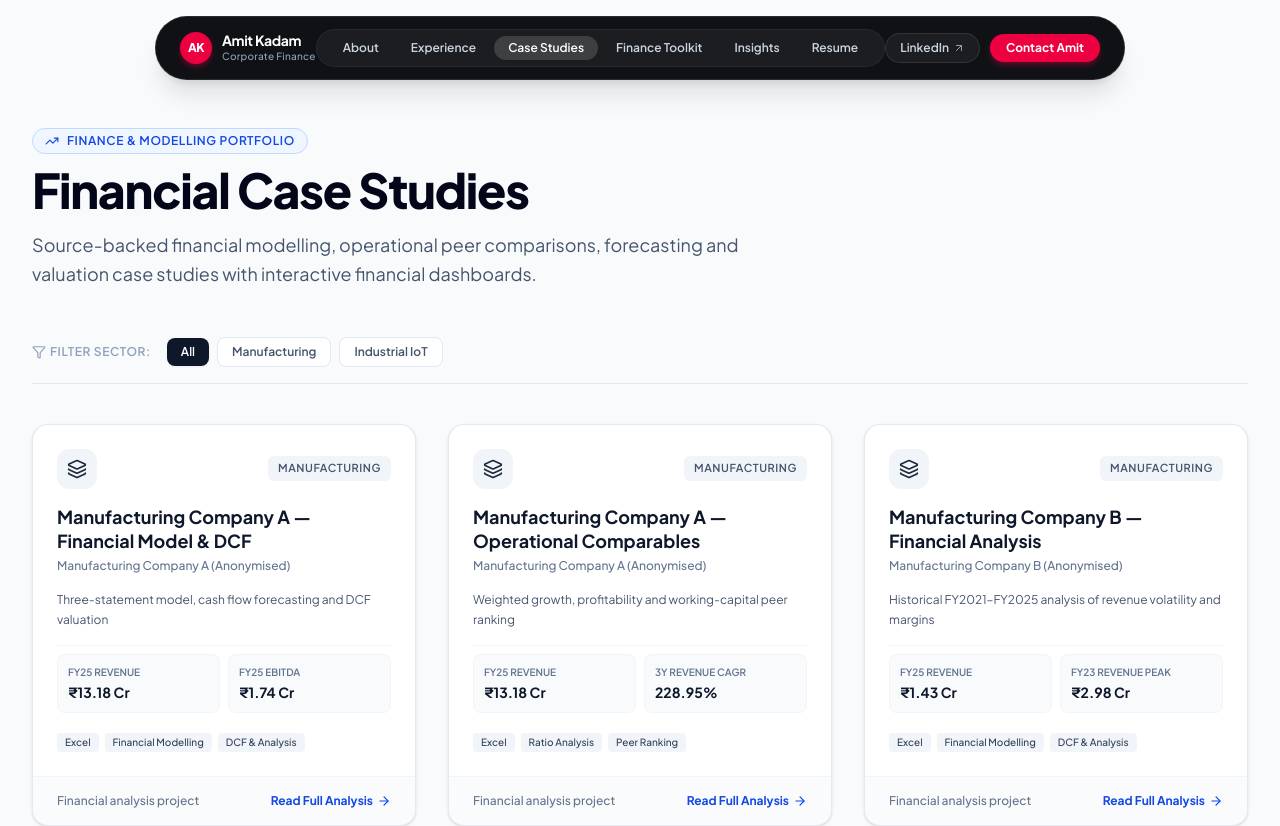
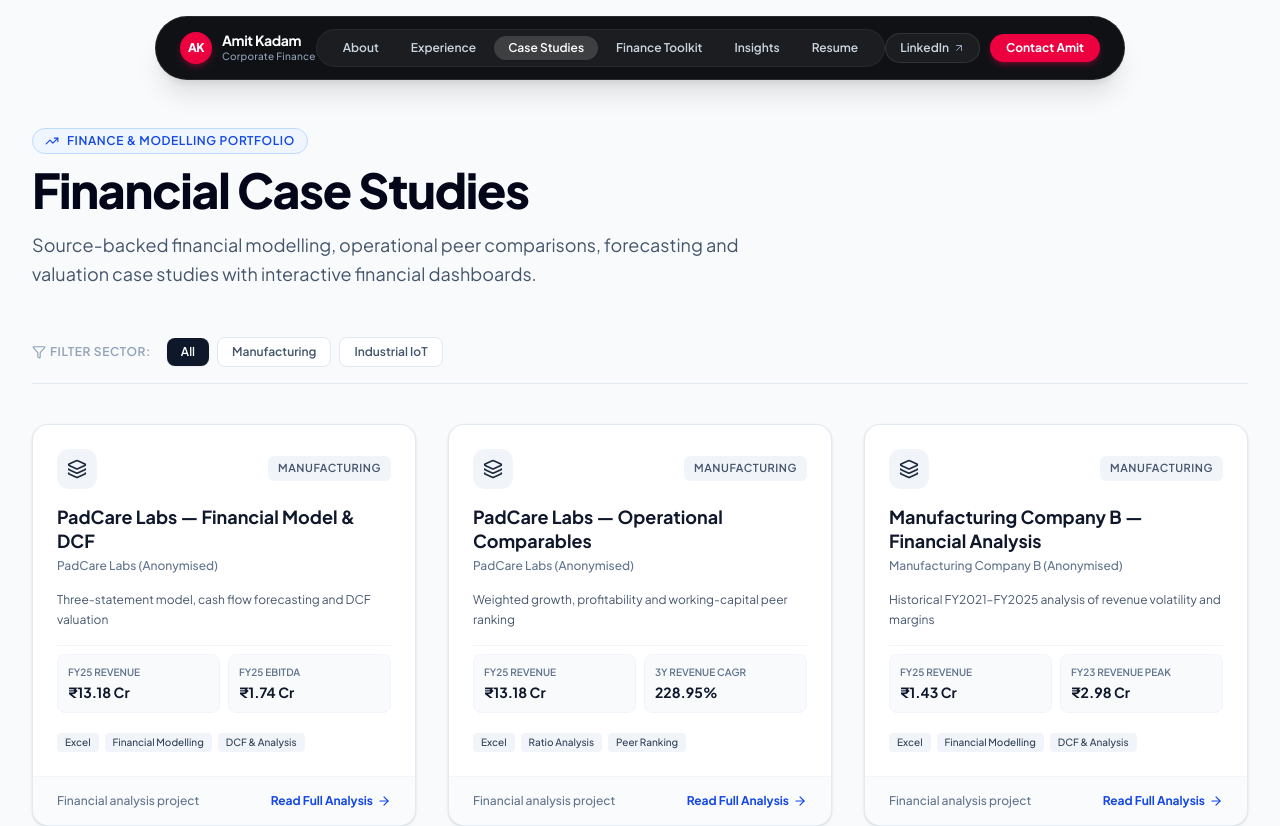
Before and after one commit to amolkadam5256/AmitKadamPortfolio, a React (Vite) app: page /case-studies in a window 1280 px wide. Shown: the top 826 px of the page. Built offline with nearby package versions, Linux system fonts and the light colour scheme.

Commit message:
Use PadCare Labs real company name in finance case studies

```diff
--- a/src/data/caseStudies.js
+++ b/src/data/caseStudies.js
@@ -3,10 +3,10 @@
   {
     "id": "manufacturing-a-model",
     "slug": "manufacturing-a-model",
-    "title": "Manufacturing Company A — Financial Model & DCF",
+    "title": "PadCare Labs — Financial Model & DCF",
     "subtitle": "Three-statement model, cash flow forecasting and DCF valuation",
     "sector": "Manufacturing",
-    "clientContext": "Manufacturing Company A (Anonymised)",
+    "clientContext": "PadCare Labs (Anonymised)",
     "duration": "Financial analysis project",
     "role": "Financial Modelling & Analysis",
     "heroMetrics": [
@@ -120,10 +120,10 @@
   {
     "id": "manufacturing-a-comparables",
     "slug": "manufacturing-a-comparables",
-    "title": "Manufacturing Company A — Operational Comparables",
+    "title": "PadCare Labs — Operational Comparables",
     "subtitle": "Weighted growth, profitability and working-capital peer ranking",
     "sector": "Manufacturing",
-    "clientContext": "Manufacturing Company A (Anonymised)",
+    "clientContext": "PadCare Labs (Anonymised)",
     "duration": "Financial analysis project",
     "role": "Financial Modelling & Analysis",
     "heroMetrics": [
```
